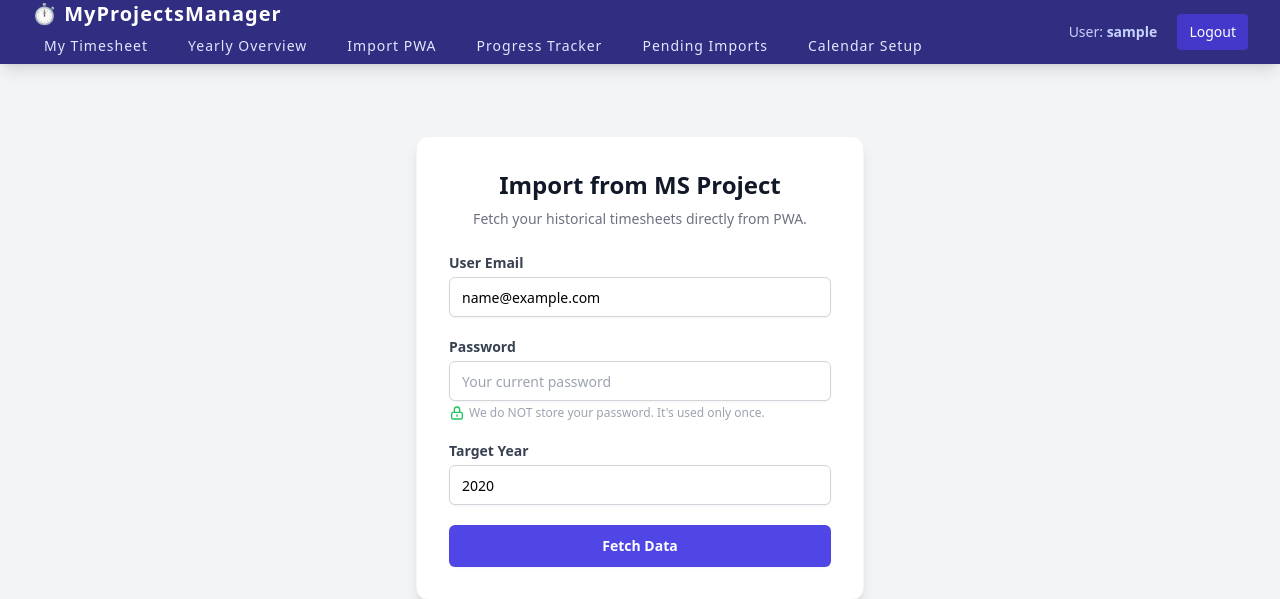
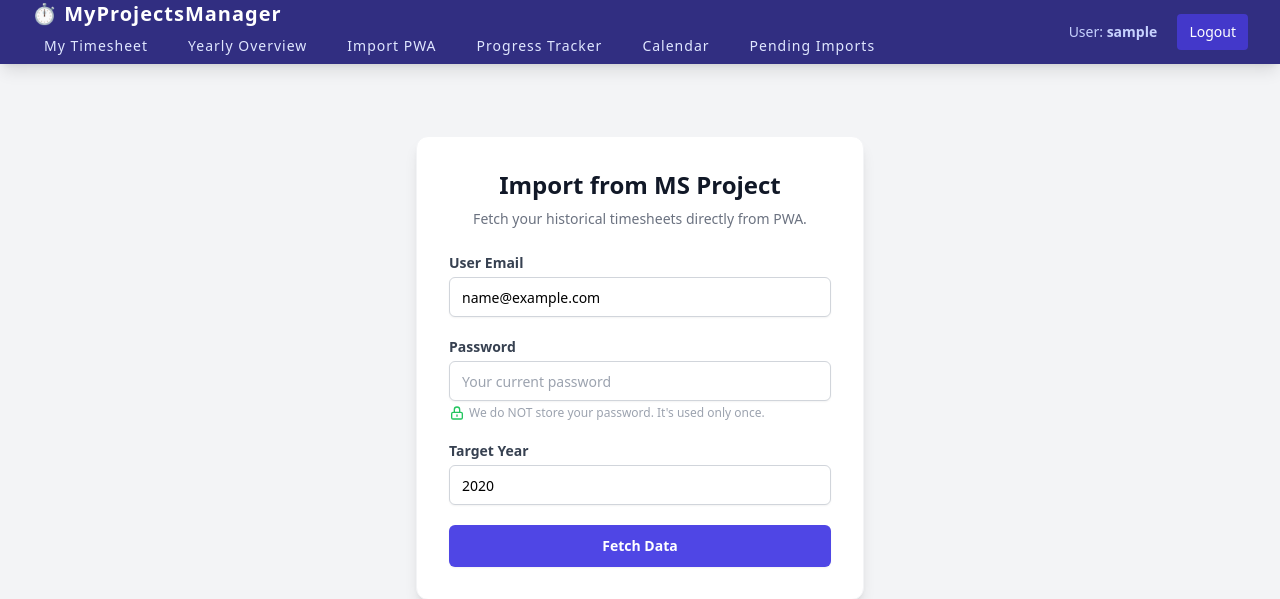
Before and after one commit to OleksanderShevchenko/MyProjectsManager, a Django app: page /import/start/ in a window 1280 px wide. Shown: the top 599 px of the page. Run offline with Django 5.2, Linux system fonts and the light colour scheme; the visitor is signed in with stand-in values (Sample User, id 1); data that the repository does not hold is empty; some libraries are stand-ins or nearby versions.

Commit message:
Small improvements - move reference for calendar to group of commot references and remove spaces.

```diff
--- a/work_time_reporter/templates/work_time_reporter/base.html
+++ b/work_time_reporter/templates/work_time_reporter/base.html
@@ -25,15 +25,13 @@
                         <a href="{% url 'work_time_reporter:yearly_dashboard' %}" class="text-indigo-100 hover:bg-indigo-800 hover:text-white px-3 py-2 rounded-md text-sm font-medium transition">Yearly Overview</a>
                         <a href="{% url 'msproject_import:start' %}" class="text-indigo-100 hover:bg-indigo-800 px-3 py-2 rounded-md text-sm font-medium">Import PWA</a>
                         <a href="{% url 'work_time_reporter:progress_dashboard_current' %}" class="text-indigo-100 hover:bg-indigo-800 px-3 py-2 rounded-md text-sm font-medium">Progress Tracker</a>
+                        <a href="{% url 'work_time_reporter:calendar_settings_current' %}" class="text-indigo-100 hover:bg-indigo-800 px-3 py-2 rounded-md text-sm font-medium">Calendar</a>
                         {% if request.user.managed_projects.exists %}
                             <a href="{% url 'work_time_reporter:team_approvals' %}" class="text-white bg-indigo-800 hover:bg-indigo-700 px-3 py-2 rounded-md text-sm font-medium transition shadow-inner">Team Approvals</a>
                         {% endif %}
                         {% if user.is_staff %}
                             <a href="{% url 'msproject_import:pending' %}" class="text-indigo-100 hover:bg-indigo-800 px-3 py-2 rounded-md text-sm font-medium">Pending Imports</a>
                         {% endif %}
-
-                        <a href="{% url 'work_time_reporter:calendar_settings_current' %}" class="text-indigo-100 hover:bg-indigo-800 px-3 py-2 rounded-md text-sm font-medium">Calendar Setup</a>
-
                     </div>
 
                 </div>
```
